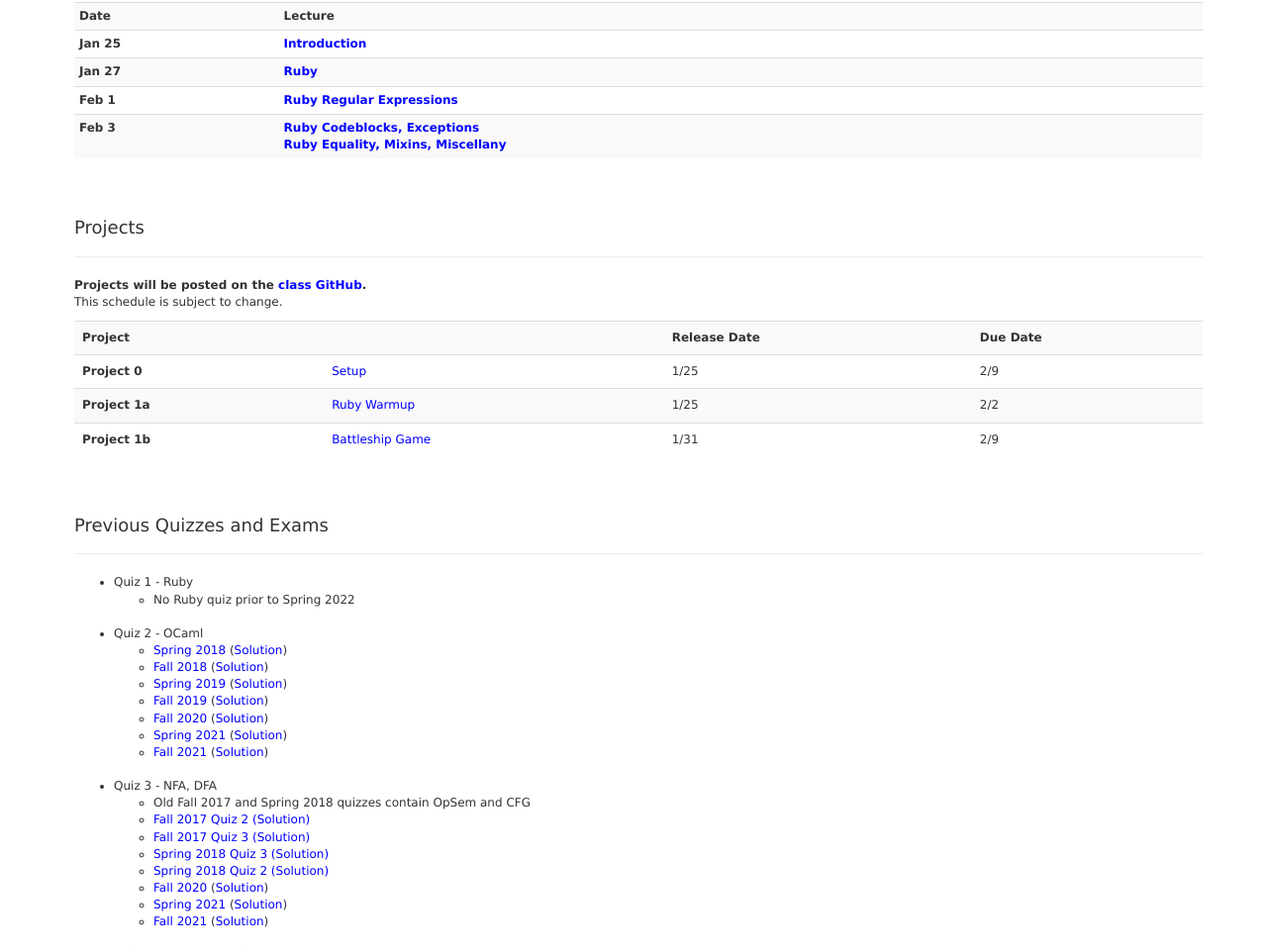
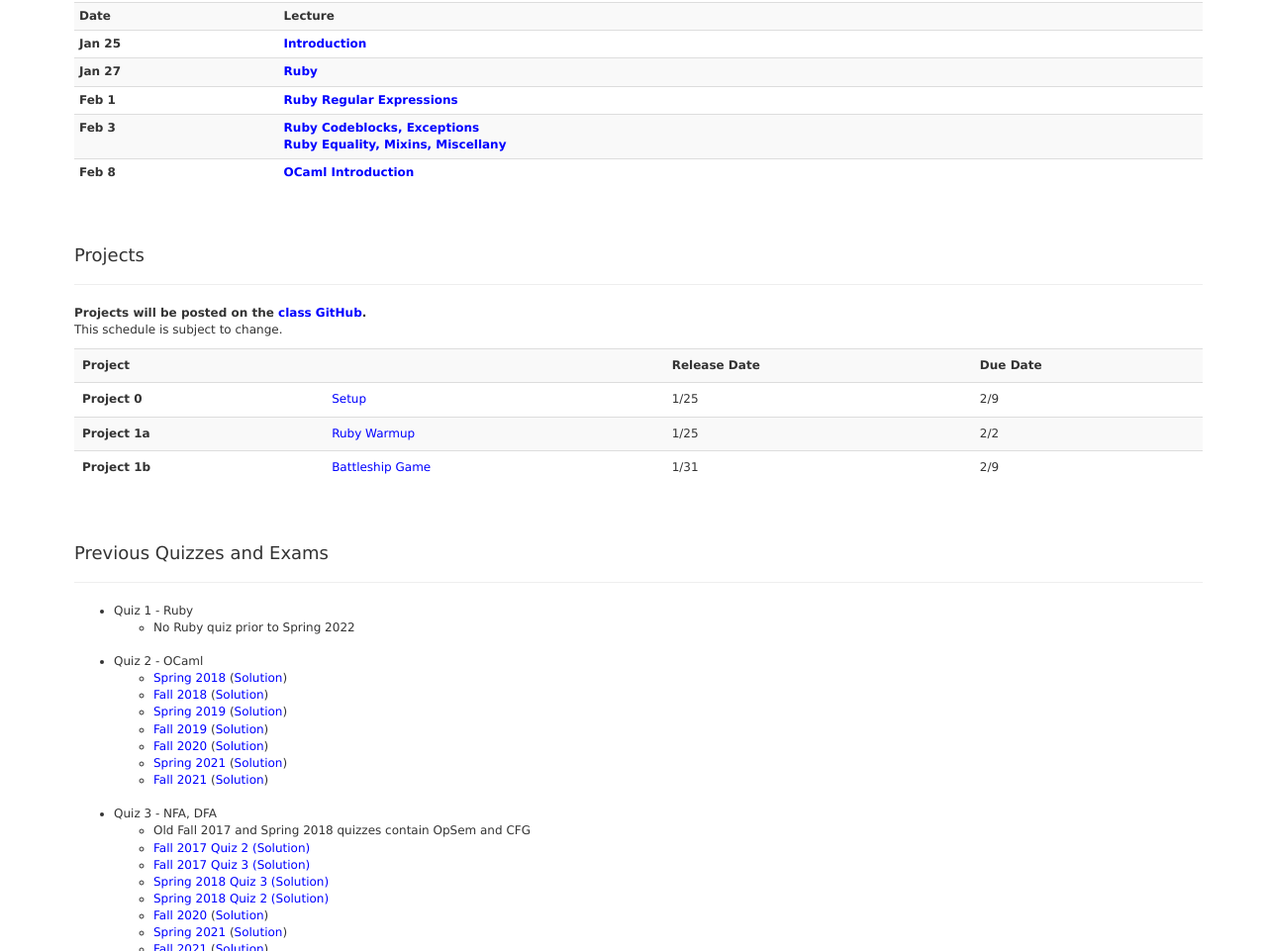
Before and after one commit to umd-cmsc330/class-website, a plain HTML site: page index.html in a window 1280 px wide. Shown: the part 3567-4528 px from the top of the page at 99% size. Drawn offline with nearby package versions, Linux system fonts and the light colour scheme.

Commit message:
Today's lecture notes.

```diff
--- a/index.html
+++ b/index.html
@@ -578,6 +578,12 @@
                                     <br>
                                     <strong><a href="lectures/05-ruby-eqmixin.pdf">Ruby Equality, Mixins,
                                             Miscellany</a></strong>
+                                    <br>
+                                </td>
+                            </tr>
+                            <tr>
+                                <th>Feb 8</th>
+                                <td><strong><a href="lectures/06-ocaml-intro.pdf">OCaml Introduction</a></strong>
                                     <br>
                                 </td>
                             </tr>
```
Also changed, not shown: 1 other file.
